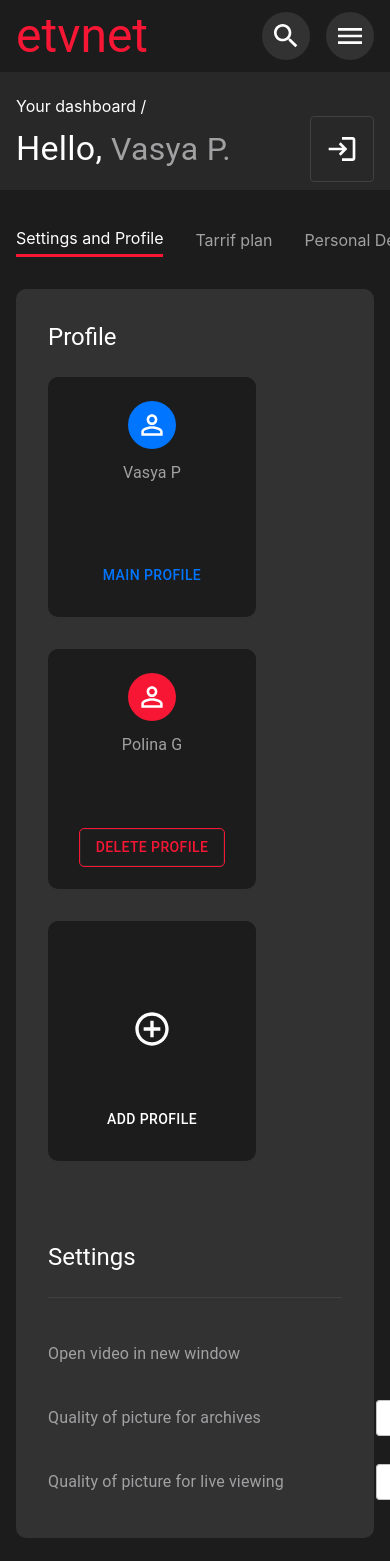
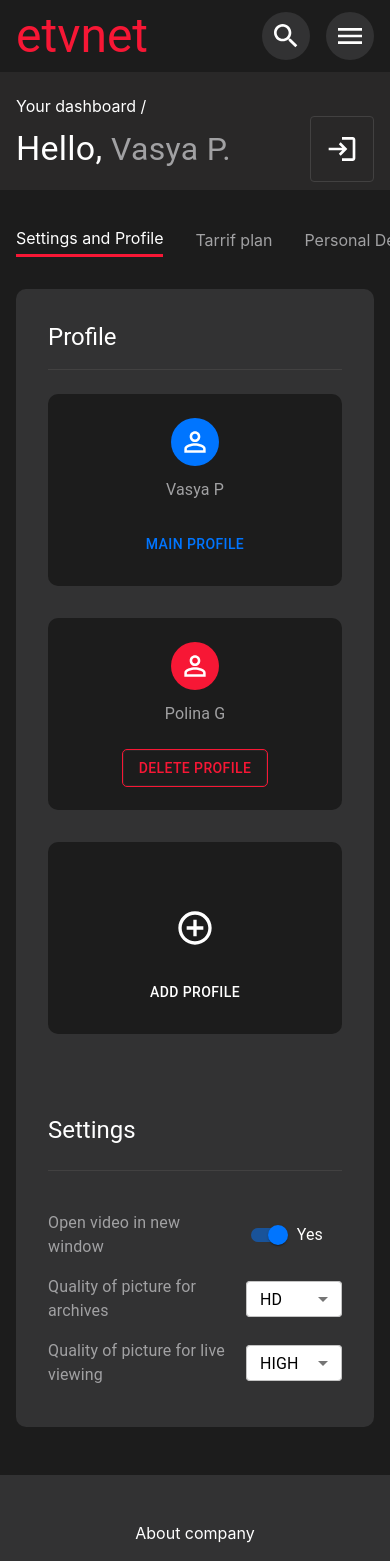
Before and after one commit to tatyanakarlen/matvil-asses, a Next.js app: page / in a window 390 px wide. Shown: the top 1561 px of the page. Built offline with nearby package versions, Linux system fonts and the light colour scheme.

Commit message:
fimnished mobile

```diff
--- a/src/components/Footer/Footer.js
+++ b/src/components/Footer/Footer.js
@@ -12,7 +12,7 @@ export default function Footer() {
           mt: 6,
           width: '100%',
           bgcolor: 'primary.main',
-          px: 12,
+          px: { xs: 3, sm: 12, md: 12, lg: 12 },
           py: 6,
           color: 'text.white',
         }}
@@ -21,9 +21,23 @@ export default function Footer() {
           sx={{
             pb: 8,
             display: 'flex',
+            flexDirection: {
+              xs: 'column',
+              sm: 'row',
+              md: 'row',
+              lg: 'row',
+            },
+            alignItems: {
+              xs: 'center',
+            },
             flexWrap: 'wrap',
             justifyContent: 'space-between',
-            gap: 2,
+            gap: {
+              xs: 5,
+              sm: 3,
+              md: 3,
+              lg: 3,
+            },
             borderBottom: '1px solid rgb(66 65 65)',
           }}
         >
--- a/src/components/Footer/FooterContentBox.js
+++ b/src/components/Footer/FooterContentBox.js
@@ -2,15 +2,21 @@ import { Typography, Box } from '@mui/material';
 
 export default function FooterContentBox({ data }) {
   return (
-  <>
-    <Box sx={{color: 'text.white', display: 'flex', flexDirection: 'column', gap: 2}}>
+    <>
+      <Box
+        sx={{
+          color: 'text.white',
+          display: 'flex',
+          flexDirection: 'column',
+          gap: 2,
+        }}
+      >
         {data.map((item, index) => (
           <Typography variant="h7" key={index}>
-              {item}
+            {item}
           </Typography>
         ))}
-
-    </Box>
-  </>
-  )
+      </Box>
+    </>
+  );
 }
--- a/src/components/Nav/DesktopNav.js
+++ b/src/components/Nav/DesktopNav.js
@@ -44,7 +44,8 @@ export default function DesktopNav() {
             display: 'flex',
             justifyContent: 'space-between',
             gap: 3,
-            ml: 9,
+            ml: { md: 5, lg: 6, xl: 8 },
+            // ml: 9,
           }}
         >
           {menuItems.map((listItem, index) => (
--- a/src/components/dashboard/Dashboard.js
+++ b/src/components/dashboard/Dashboard.js
@@ -10,21 +10,17 @@ export default function Dashboard() {
       <Box
         sx={{
           color: 'text.white',
-          // py: 0,
-          // px: 8,
           px: {
             xs: 2,
             sm: 3,
             md: 8,
             lg: 8,
-            // px right left
           },
           py: {
             xs: 0,
             sm: 0,
             md: 0,
             lg: 0,
-            // py top bottom
           },
           mt: {
             xs: 1,
--- a/src/components/dashboard/Panels/SecondaryPanel.js
+++ b/src/components/dashboard/Panels/SecondaryPanel.js
@@ -25,21 +25,17 @@ export default function SecondaryPanel() {
       <Box
         sx={{
           color: 'text.white',
-          // py: 0,
-          // px: 6,
           px: {
             xs: 0,
             sm: 1,
             md: 6,
             lg: 6,
-            // px right left
           },
           py: {
             xs: 1,
             sm: 1,
             md: 1,
             lg: 0,
-            // py top bottom
           },
 
           mt: {
--- a/src/components/dashboard/Panels/UserPanel.js
+++ b/src/components/dashboard/Panels/UserPanel.js
@@ -1,8 +1,12 @@
 import ProfileCard from '../ProfileCard';
-import { Typography, Box, Button } from '@mui/material';
+import { Typography, Box, Button, Divider } from '@mui/material';
 import AddCircleOutlineIcon from '@mui/icons-material/AddCircleOutline';
+import { useMediaQuery } from '@mui/material';
 
 export default function UserPanel() {
+  const isSmallScreen = useMediaQuery((theme) =>
+    theme.breakpoints.between('xs', 'sm')
+  );
   const users = [
     {
       name: 'Vasya P',
@@ -16,6 +20,15 @@ export default function UserPanel() {
   return (
     <>
       <Typography variant="h5">Profile</Typography>
+      {isSmallScreen && (
+        <Divider
+          sx={{
+            color: 'rgb(66 65 65)',
+            py: 1,
+            borderColor: 'rgb(66 65 65)',
+          }}
+        />
+      )}
       <Box sx={{ display: 'flex', mt: 3, gap: 4, flexWrap: 'wrap' }}>
         {users.map((user, index) => (
           <ProfileCard
@@ -29,8 +42,13 @@ export default function UserPanel() {
           sx={{
             position: 'relative',
             bgcolor: 'primary.dark',
-            width: '13rem',
-            height: '15rem',
+            width: { xs: '100%', sm: '13rem', md: '13rem', lg: '13rem' },
+            height: {
+              xs: '12rem',
+              sm: '15rem',
+              md: '15rem',
+              lg: '15rem',
+            },
             borderRadius: '10px',
             p: 3,
           }}
--- a/src/components/dashboard/ProfileCard.js
+++ b/src/components/dashboard/ProfileCard.js
@@ -10,8 +10,13 @@ export default function ProfileCard({ name, color, user }) {
         alignItems: 'center',
         justifyContent: 'space-between',
         bgcolor: 'primary.dark',
-        width: '13rem',
-        height: '15rem',
+        width: { xs: '100%', sm: '13rem', md: '13rem', lg: '13rem' },
+        height: {
+          xs: '12rem',
+          sm: '15rem',
+          md: '15rem',
+          lg: '15rem',
+        },
         borderRadius: '10px',
         p: 3,
       }}
@@ -42,7 +47,19 @@ export default function ProfileCard({ name, color, user }) {
       </Box>
       <Box>
         {user.primary === true ? (
-          <Button variant="text" sx={{ color: 'secondary.dark', mt: 9 }}>
+          <Button
+            variant="text"
+            sx={{
+              color: 'secondary.dark',
+              mt: {
+                sx: 2,
+                sm: 2,
+                md: 2,
+                lg: 2,
+                xl: 2,
+              },
+            }}
+          >
             Main Profile
           </Button>
         ) : (
@@ -50,7 +67,13 @@ export default function ProfileCard({ name, color, user }) {
             variant="outlined"
             sx={{
               color: 'secondary.main',
-              mt: 9,
+              mt: {
+                sx: 0,
+                sm: 0,
+                md: 0,
+                lg: 9,
+                xl: 9,
+              },
               outline: '0.1px solid #F71735',
             }}
           >
--- a/src/components/dashboard/Settings/Settings.js
+++ b/src/components/dashboard/Settings/Settings.js
@@ -29,7 +29,6 @@ export default function Settings() {
           pt: 4,
           display: 'flex',
           flexDirection: 'column',
-          gap: 2,
         }}
       >
         <SettingsBox
--- a/src/components/dashboard/Settings/SettingsBox.js
+++ b/src/components/dashboard/Settings/SettingsBox.js
@@ -5,13 +5,24 @@ export default function SettingsBox({ text, settingsProp }) {
     <Box
       sx={{
         display: 'flex',
-        gap: 5,
+        gap: {
+          xs: 1,
+          sm: 1,
+          md: 1,
+          lg: 10,
+        },
+
         alignItems: 'center',
-        width: '30rem',
-        height: '3rem',
+        height: {
+          xs: '4rem',
+          sm: '3rem',
+          md: '3rem',
+          lg: '3rem',
+        },
+        overflow: 'hidden',
       }}
     >
-      <Typography sx={{ color: 'text.main', width: '18rem' }}>
+      <Typography variant="body1" sx={{ color: 'text.main', width: '18rem' }}>
         {text}
       </Typography>
       {settingsProp}
--- a/src/components/dashboard/Settings/SettingsSelect.js
+++ b/src/components/dashboard/Settings/SettingsSelect.js
@@ -10,7 +10,12 @@ export default function SettingsSelect({ data }) {
         sx={{
           color: 'black',
           backgroundColor: 'text.white',
-          width: '9rem',
+          width: {
+            xs: '6rem',
+            sm: '9rem',
+            md: '9rem',
+            lg: '9rem',
+          },
           height: '2.2rem',
         }}
       >
```
